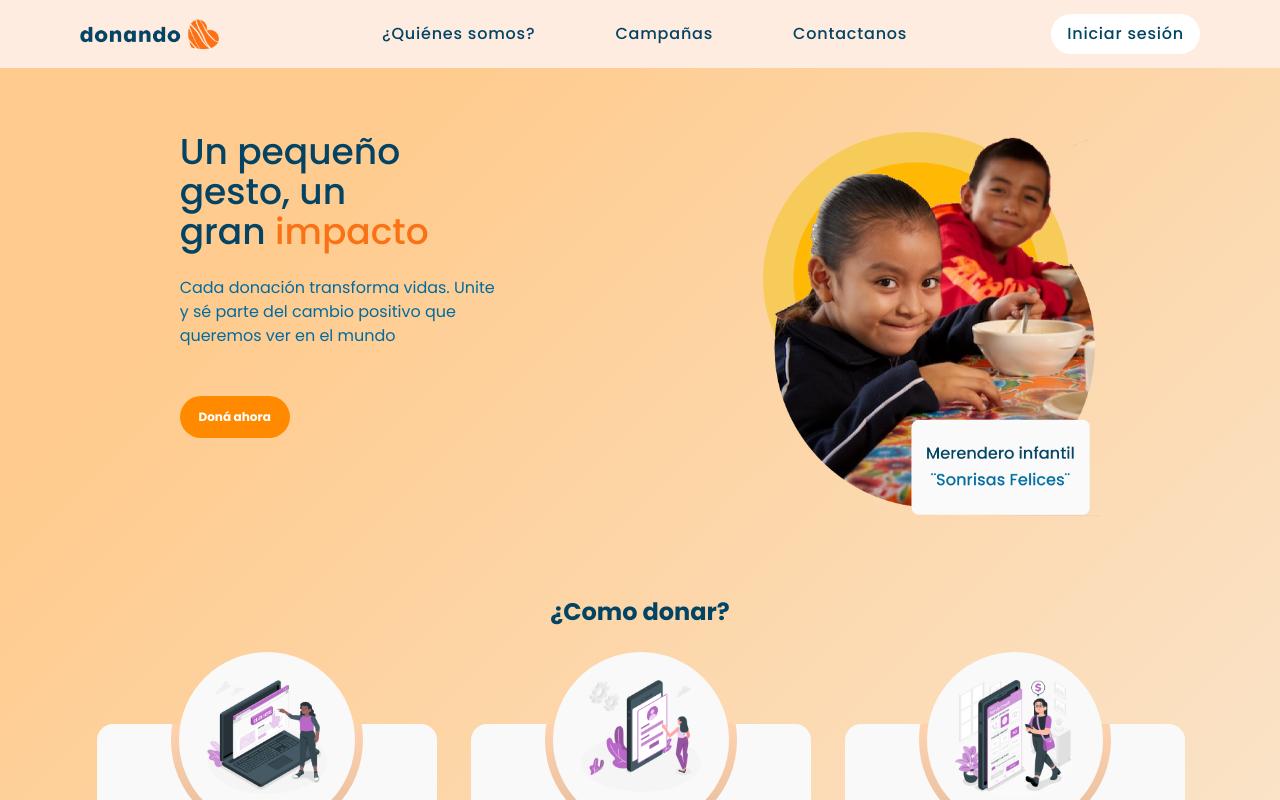
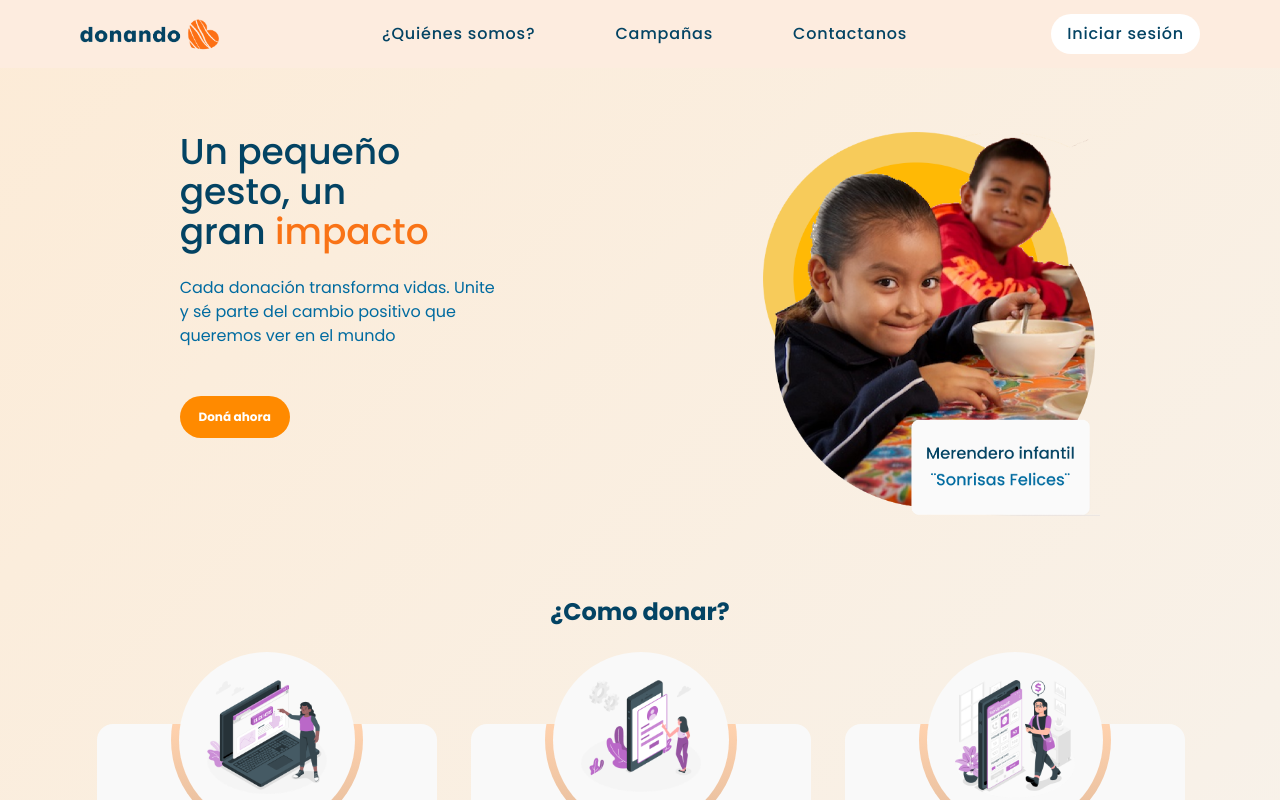
Before and after one commit to eze-alvarez/FrontNoCountry, a React (Vite) app: page / in a window 1280 px wide. Shown: the top 800 px of the page. Built offline with nearby package versions, Linux system fonts and the light colour scheme.

Commit message:
fix:bg color

```diff
--- a/tailwind.config.js
+++ b/tailwind.config.js
@@ -15,7 +15,7 @@ export default {
         'forms': '#F78430'
       },
       backgroundImage: {
-        'degradado': 'linear-gradient(135deg, rgba(255,138,0,0.443) 15%, rgba(246,246,246,1) 100%)',
+        'degradado': 'linear-gradient(135deg, rgba(251,226,196,0.6783963585434174) 0%, rgba(245,245,244,1) 100%)',
         'fondo-card': 'linear-gradient(180deg, rgba(2,0,36,0) 41.5%, rgba(255,210,174,1) 41.5%, rgba(158,132,111,1) 250%) '
       },
       colors:{
```
